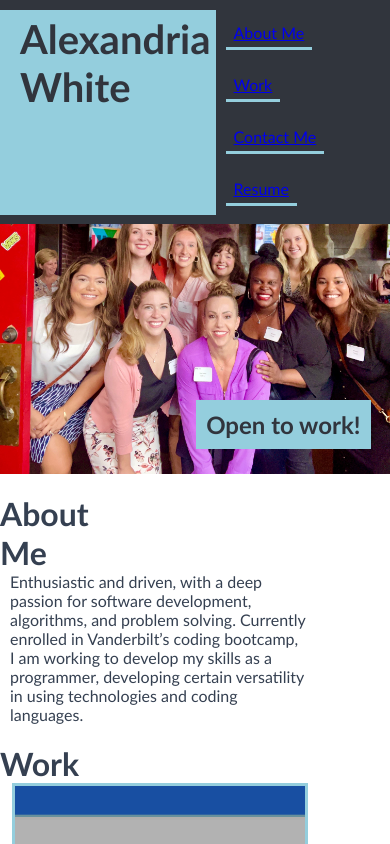
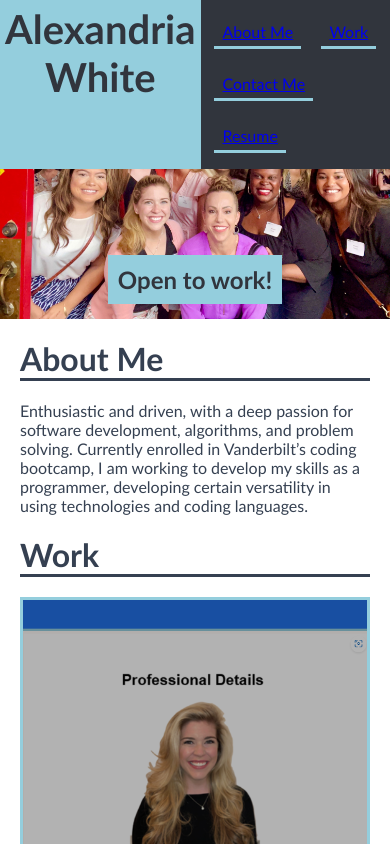
Before and after one commit to alexandriawhite/Challenge-2, a plain HTML site: page index.html in a window 390 px wide. Shown: the top 844 px of the page. Drawn offline with Linux system fonts and the light colour scheme.

Commit message:
fixed CSS

```diff
--- a/assets/css/style.css
+++ b/assets/css/style.css
@@ -209,8 +209,7 @@ footer nav ul {
     align-content: center;
     margin: 1.5% 0 1.5% 0;
 }
-
-/* Formatting for tablet sized screens */
+/* Formats for tablet sized screens */
 @media screen and (max-width: 980px){
     section h1,
     footer h1{
@@ -218,21 +217,40 @@ footer nav ul {
     }
 
 }
-/*  Formatting for phone sized screens  */
+/*  Formats for phone sized screens  */
 @media screen and (max-width: 768px){
 
     header {
         justify-content: center;
     }
+
+    header h1 {
+        margin: 0;
+        padding: 5px;
+        text-align: center;
+    }
+
+    header nav {
+        margin: 1%;
+        justify-content: space-evenly;
+    }
+
+    .hero{
+        height: 150px;
+        justify-content: center;
+    }
+
+    .hero h2 {
+        margin: 0;
+    }
+
     section h1, footer h1{
         font-size: 32px;
     }
 }
 /* Formats for smaller phone screens */
 @media screen and (max-width: 575px){
-    header {
-        justify-content: center;
-    }
+
     .primary-project{
         height: 150px;
     }
@@ -240,8 +258,10 @@ footer nav ul {
     section h1,
     footer h1{
         font-size: 32px;
+        width: 100%;
         text-align: left;
         border-right: none;
+        border-bottom: 3px solid;
         padding: inherit;
     }
 
@@ -250,7 +270,14 @@ footer nav ul {
         padding: 5px 8px;
     }
 
-    /* Stacks content in columns when screen is more narrow */
+
+    .content article,
+    footer {
+        margin: 20px;
+        width: auto;
+    }
+
+    /* Stacks content when screen is thinner */
     .about-me,
     .work,
     footer {
@@ -261,6 +288,29 @@ footer nav ul {
     footer nav{
         width: 100%;
         justify-content: center;
+    }
+
+    /* Handles making the column look consistent */
+    .margin-left{
+        margin-left: 0;
+    }
+
+    .margin-right{
+        margin-right: 0;
+    }
+
+    .projects,
+    .about-me p {
+        width: auto;
+        margin-top: 20px;
+        padding: inherit;
+    }
+
+    footer nav {
+        margin: 0;
+        width: auto;
+        padding: 0;
+
     }
     /* Changes format of footer navigation elements */
     footer nav ul {
@@ -274,4 +324,5 @@ footer nav ul {
         width: fit-content;
     }
 
+
 }
```
